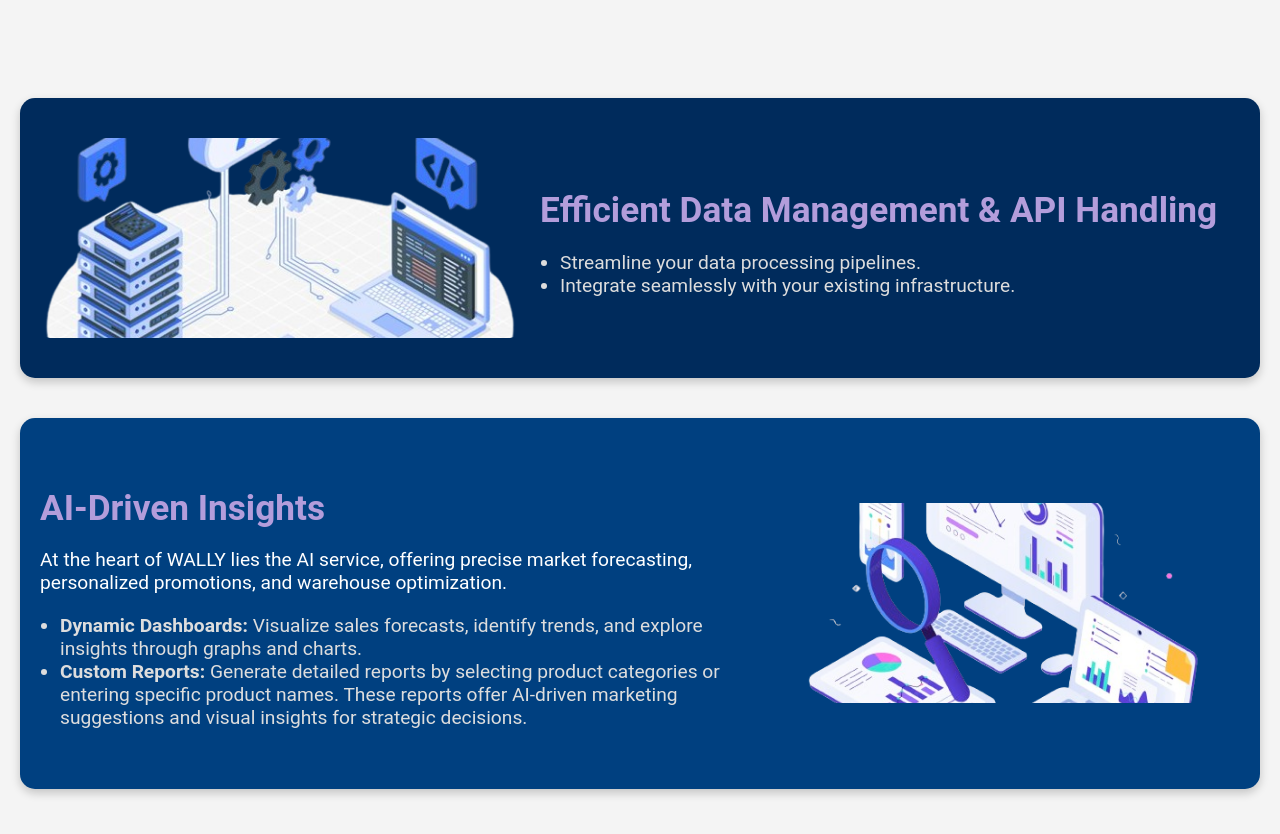
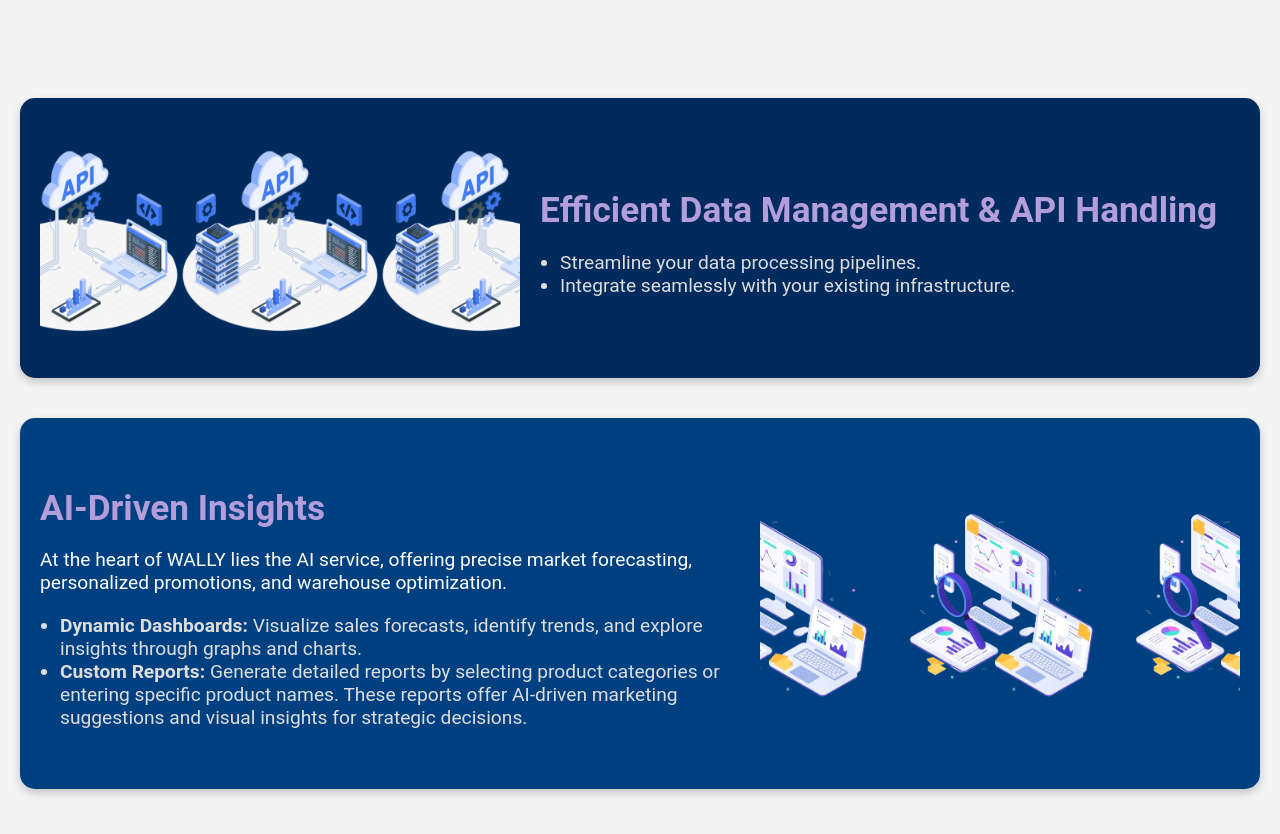
Before and after one commit to samvardhan03/hack.sp, a React (Create React App) app: page / in a window 1280 px wide. Shown: the part 400-1234 px from the top of the page. Built offline with nearby package versions, Linux system fonts and the light colour scheme.

Commit message:
Update Home.css

```diff
--- a/src/components/styles/Home.css
+++ b/src/components/styles/Home.css
@@ -19,35 +19,35 @@ body {
 /* Hero Section */
 .hero-section {
     text-align: center;
-    padding: 80px 20px; /* Increased padding for more space */
+    padding: 80px 20px;
     width: 100%;
-    margin-bottom: 40px; /* Increased margin bottom */
+    margin-bottom: 40px;
 }
 
 .hero-title {
-    font-size: 4em; /* Increased font size */
+    font-size: 4em;
     margin: 0;
     font-weight: bold;
-    color: #b39ddb; /* Pastel purple */
+    color: #b39ddb;
 }
 
 .hero-subtitle {
-    font-size: 2em; /* Increased font size */
+    font-size: 2em;
     margin-top: 10px;
-    color: #b39ddb; /* Pastel purple */
+    color: #b39ddb;
 }
 
 .hero-description {
-    font-size: 1.5em; /* Increased font size */
+    font-size: 1.5em;
     margin-top: 10px;
 }
 
 /* Feature Section */
 .feature-section {
     background: #002b5c;
-    padding: 40px 20px; /* Increased padding for more space */
+    padding: 40px 20px;
     border-radius: 15px;
-    margin-bottom: 40px; /* Increased margin bottom */
+    margin-bottom: 40px;
     box-shadow: 0 4px 10px rgba(0, 0, 0, 0.2);
     width: 100%;
     max-width: 1200px;
@@ -61,10 +61,10 @@ body {
 }
 
 .feature-image {
-    width: 40%; /* Reduced image width */
-    height: 200px; /* Fixed height for consistency */
-    background-image: url('../assets/api.png'); /* Ensure correct path */
-    background-size: cover;
+    width: 40%;
+    height: 200px;
+    background-image: url('/assets/api.png'); /* Ensure correct path */
+    background-size: contain;
     background-position: center;
     border-radius: 10px;
 }
@@ -75,9 +75,9 @@ body {
 }
 
 .feature-text h2 {
-    font-size: 2.2em; /* Font size of heading */
+    font-size: 2.2em;
     margin-bottom: 10px;
-    color: #b39ddb; /* Pastel purple */
+    color: #b39ddb;
 }
 
 .feature-list {
@@ -90,9 +90,9 @@ body {
 /* Insights Section */
 .insights-section {
     background: #004080;
-    padding: 40px 20px; /* Increased padding for more space */
+    padding: 40px 20px;
     border-radius: 15px;
-    margin-bottom: 40px; /* Increased margin bottom */
+    margin-bottom: 40px;
     box-shadow: 0 4px 10px rgba(0, 0, 0, 0.2);
     width: 100%;
     max-width: 1200px;
@@ -108,18 +108,18 @@ body {
 .insights-text {
     flex: 1;
     margin-right: 20px;
-    color: #fff; /* Text color set to white */
+    color: #fff;
 }
 
 .insights-text h2 {
-    font-size: 2.2em; /* Font size of heading */
+    font-size: 2.2em;
     margin-bottom: 10px;
-    color: #b39ddb; /* Pastel purple */
+    color: #b39ddb;
 }
 
 .insights-text p {
     font-size: 1.2em;
-    color: #fff; /* Set the specific text color to white */
+    color: #fff;
     margin-bottom: 20px;
 }
 
@@ -131,10 +131,10 @@ body {
 }
 
 .insights-image {
-    width: 40%; /* Reduced image width */
-    height: 200px; /* Fixed height for consistency */
-    background-image: url('../assets/db.png'); /* Ensure correct path */
-    background-size: cover;
+    width: 40%;
+    height: 200px;
+    background-image: url('/assets/db.png'); /* Ensure correct path */
+    background-size: contain;
     background-position: center;
     border-radius: 10px;
 }
```
